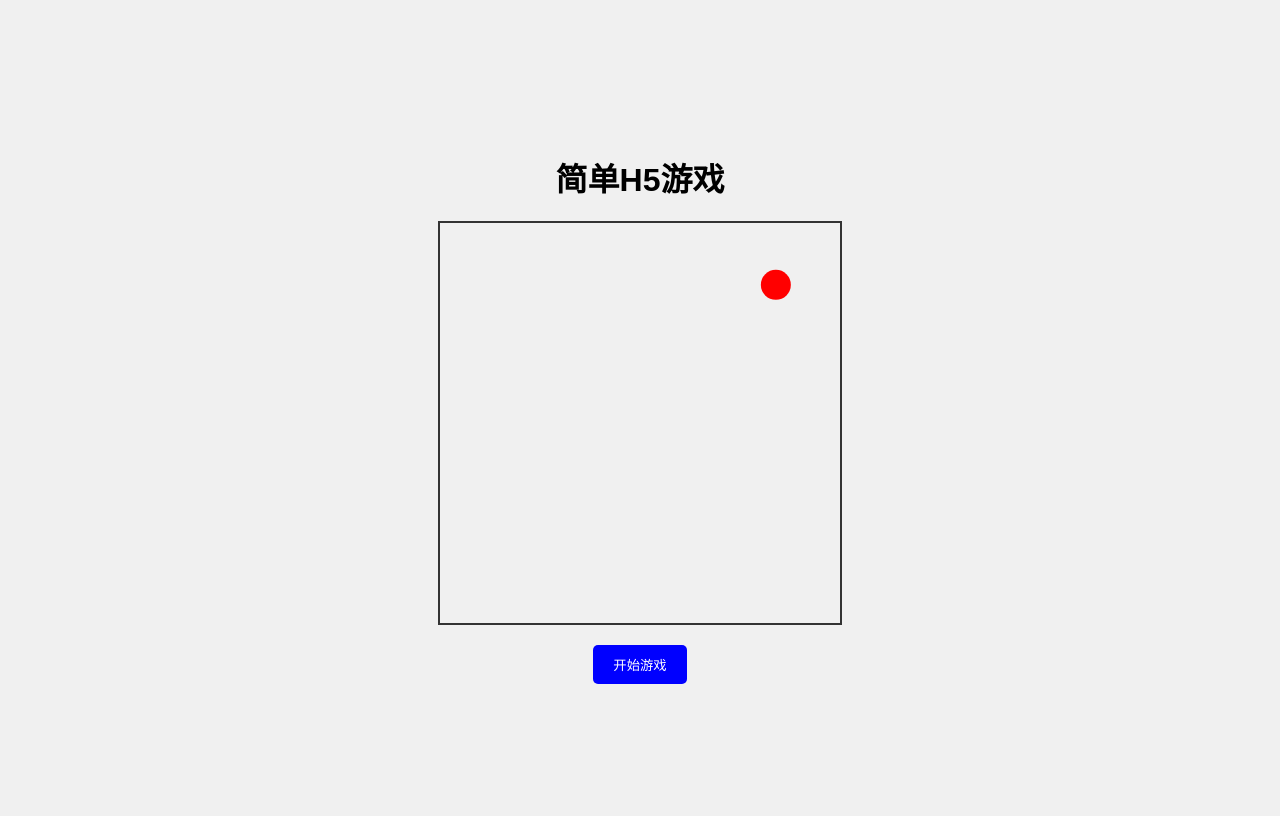
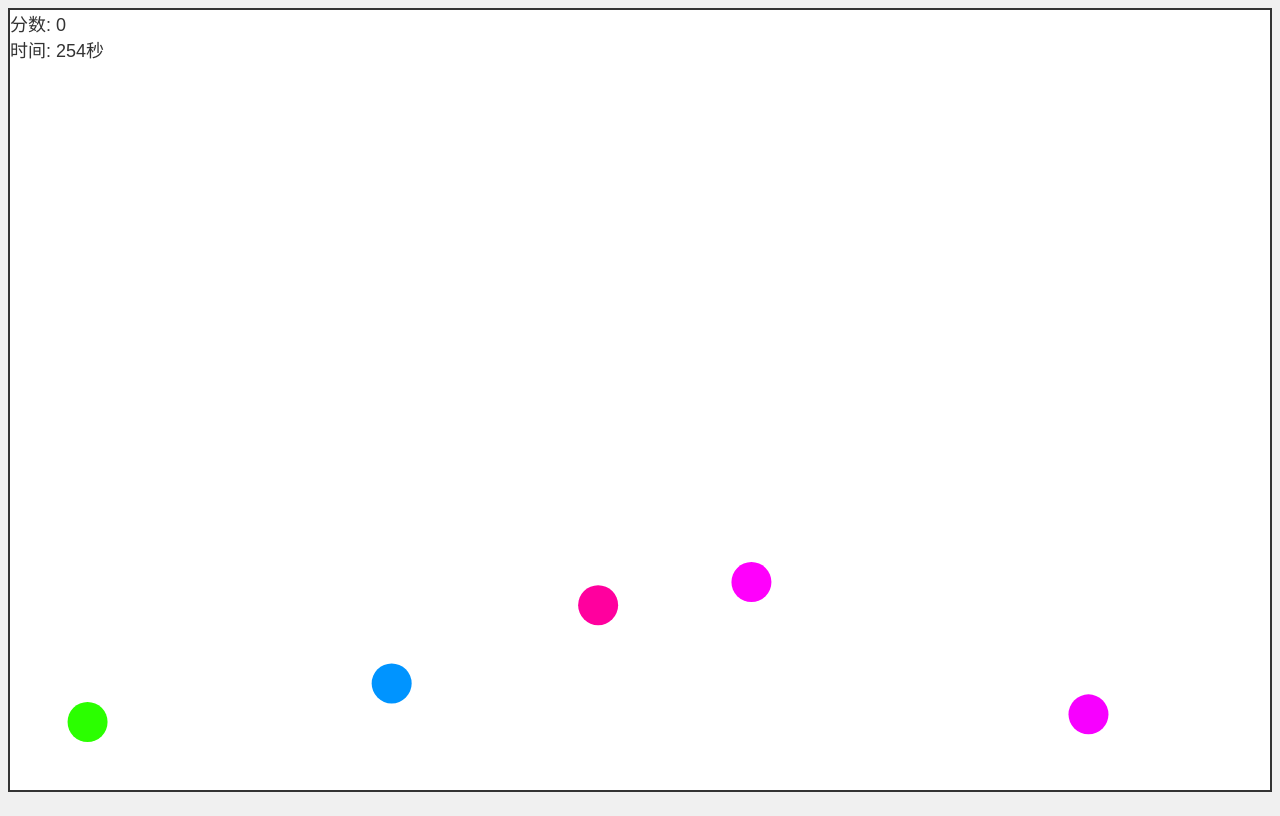
Before and after one commit to CH-HS/simple-h5-game, a plain HTML site: page index.html in a window 1280 px wide. Both pictures are taken after a click on the button "开始游戏". Drawn offline with Linux system fonts and the light colour scheme.

Commit message:
Update index.html

```diff
--- a/index.html
+++ b/index.html
@@ -3,84 +3,163 @@
 <head>
     <meta charset="UTF-8">
     <meta name="viewport" content="width=device-width, initial-scale=1.0">
-        <title>简单H5游戏</title>
+    <title>彩虹气球大挑战（7分钟版）</title>
     <style>
         body {
+            margin: 0;
+            padding: 0;
             display: flex;
-                flex-direction: column;
+            justify-content: center;
             align-items: center;
-                justify-content: center;
             height: 100vh;
             background-color: #f0f0f0;
             font-family: Arial, sans-serif;
         }
         #gameCanvas {
             border: 2px solid #333;
+            background-color: #fff;
+        }
+        #gameInfo {
+            position: absolute;
+            top: 10px;
+            left: 10px;
+            font-size: 18px;
+            color: #333;
         }
         #startButton {
-                margin-top: 20px;
+            position: absolute;
+            top: 50%;
+            left: 50%;
+            transform: translate(-50%, -50%);
+            font-size: 24px;
             padding: 10px 20px;
-                background-color: blue;
-                color: white;
-                border: none;
-                border-radius: 5px;
             cursor: pointer;
         }
     </style>
 </head>
 <body>
-        <h1>简单H5游戏</h1>
-        <canvas id="gameCanvas" width="400" height="400"></canvas>
+    <canvas id="gameCanvas"></canvas>
+    <div id="gameInfo">
+        分数: <span id="score">0</span><br>
+        时间: <span id="time">420</span>秒
+    </div>
     <button id="startButton">开始游戏</button>
 
     <script>
         const canvas = document.getElementById('gameCanvas');
         const ctx = canvas.getContext('2d');
+        const scoreElement = document.getElementById('score');
+        const timeElement = document.getElementById('time');
+        const startButton = document.getElementById('startButton');
+
+        canvas.width = window.innerWidth - 20;
+        canvas.height = window.innerHeight - 20;
 
         let score = 0;
-            let isPlaying = false;
+        let time = 420; // 修改为420秒（7分钟）
+        let balloons = [];
+        let gameInterval;
+        let difficultyInterval;
+        let isGameRunning = false;
 
-            function drawCircle() {
-                const x = Math.random() * (canvas.width - 30) + 15;
-                const y = Math.random() * (canvas.height - 30) + 15;
-                ctx.clearRect(0, 0, canvas.width, canvas.height);
-                ctx.fillStyle = 'red';
-                ctx.beginPath();
-                ctx.arc(x, y, 15, 0, Math.PI * 2);
-                ctx.fill();
-                return { x, y };
+        class Balloon {
+            constructor() {
+                this.radius = 20;
+                this.x = Math.random() * (canvas.width - this.radius * 2) + this.radius;
+                this.y = canvas.height + this.radius;
+                this.speed = Math.random() * 1 + 0.5;
+                this.color = `hsl(${Math.random() * 360}, 100%, 50%)`;
             }
 
-            let target = drawCircle();
+            draw() {
+                ctx.beginPath();
+                ctx.arc(this.x, this.y, this.radius, 0, Math.PI * 2);
+                ctx.fillStyle = this.color;
+                ctx.fill();
+                ctx.closePath();
+            }
+
+            update() {
+                this.y -= this.speed;
+            }
+        }
+
+        function createBalloon() {
+            balloons.push(new Balloon());
+        }
+
+        function updateGame() {
+            ctx.clearRect(0, 0, canvas.width, canvas.height);
+
+            balloons = balloons.filter(balloon => balloon.y + balloon.radius > 0);
+
+            balloons.forEach(balloon => {
+                balloon.update();
+                balloon.draw();
+            });
+
+            scoreElement.textContent = score;
+            timeElement.textContent = time;
+        }
+
+        function increaseDifficulty() {
+            createBalloon();
+            balloons.forEach(balloon => balloon.speed += 0.015); // 稍微减小速度增加量
+        }
+
+        function startGame() {
+            if (isGameRunning) return;
+            isGameRunning = true;
+            score = 0;
+            time = 420; // 修改为420秒（7分钟）
+            balloons = [];
+
+            // 初始创建多个气球
+            for (let i = 0; i < 5; i++) {
+                createBalloon();
+            }
+
+            gameInterval = setInterval(() => {
+                updateGame();
+                time--;
+                if (time <= 0) {
+                    endGame();
+                }
+            }, 1000 / 60);
+
+            difficultyInterval = setInterval(increaseDifficulty, 6000); // 每6秒增加难度
+
+            startButton.style.display = 'none';
+        }
+
+        function endGame() {
+            clearInterval(gameInterval);
+            clearInterval(difficultyInterval);
+            isGameRunning = false;
+            alert(`游戏结束！你的得分是: ${score}`);
+            startButton.style.display = 'block';
+        }
 
         canvas.addEventListener('click', (event) => {
+            if (!isGameRunning) return;
             const rect = canvas.getBoundingClientRect();
-                const mouseX = event.clientX - rect.left;
-                const mouseY = event.clientY - rect.top;
+            const clickX = event.clientX - rect.left;
+            const clickY = event.clientY - rect.top;
 
-                const dx = mouseX - target.x;
-                const dy = mouseY - target.y;
-                if (Math.sqrt(dx * dx + dy * dy) < 15) {
-                    score++;
-                    target = drawCircle();
+            balloons.forEach((balloon, index) => {
+                const dx = clickX - balloon.x;
+                const dy = clickY - balloon.y;
+                const distance = Math.sqrt(dx * dx + dy * dy);
+
+                if (distance < balloon.radius) {
+                    balloons.splice(index, 1);
+                    score += 10;
+                    createBalloon(); // 每点击一个气球就创建一个新的
                 }
             });
-
-            document.getElementById('startButton').addEventListener('click', () => {
-                score = 0;
-                isPlaying = true;
-                startGame();
         });
 
-            function startGame() {
-                ctx.clearRect(0, 0, canvas.width, canvas.height);
-                ctx.font = '20px Arial';
-                ctx.fillText(`得分: ${score}`, 10, 20);
-                drawCircle();
-                if (isPlaying) {
-                    setTimeout(startGame, 1000);
-                }
-            }
+        startButton.addEventListener('click', startGame);
     </script>
 </body>
 </html>
```
Lines whose indentation alone changed are shown as unchanged.
